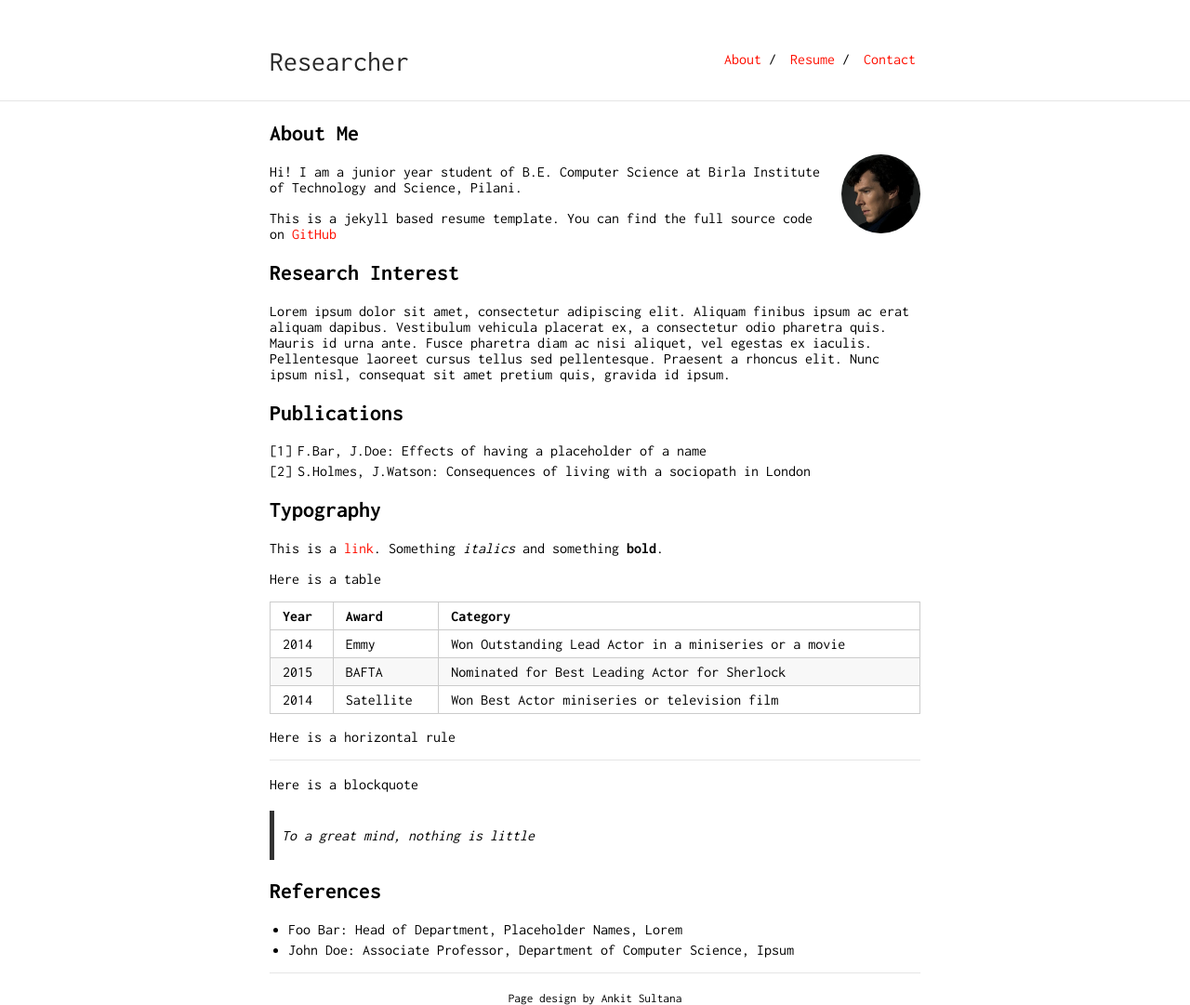
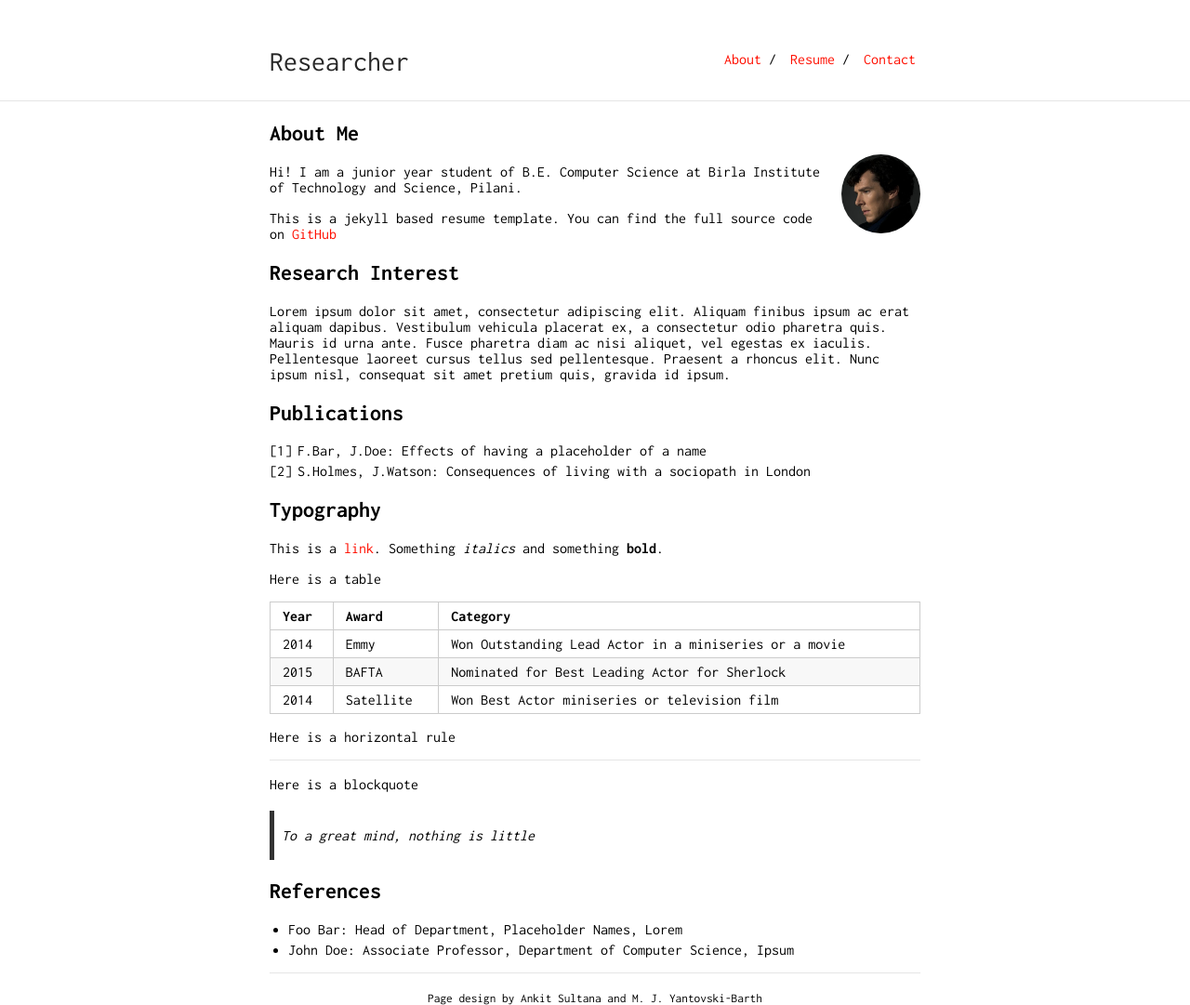
Before and after one commit to mjyb16/mjyb16.github.io, a Jekyll site: the page built from index.md, in a window 1280 px wide. Shown: the whole page at 93% size. Built offline with Jekyll 4.4.1, drawn with Linux system fonts in a browser that asks for light colours; our own code applies the rules of GitHub Pages for plain Markdown files.

Commit message:
Update _config.yml

```diff
--- a/_config.yml
+++ b/_config.yml
@@ -1,5 +1,5 @@
 title: Researcher
-url: "https://ankitsultana.com"
+url: "darthbarth.science"
 baseurl: "/researcher"
 
 markdown: kramdown
@@ -8,8 +8,8 @@
 tracking_id: #
 
 footer: yes
-footer_url: "https://github.com/ankitsultana"
-footer_text: "Page design by Ankit Sultana"
+footer_url: "https://github.com/mjyb16"
+footer_text: "Page design by Ankit Sultana and M. J. Yantovski-Barth"
 
 sass:
     style: compressed
```
